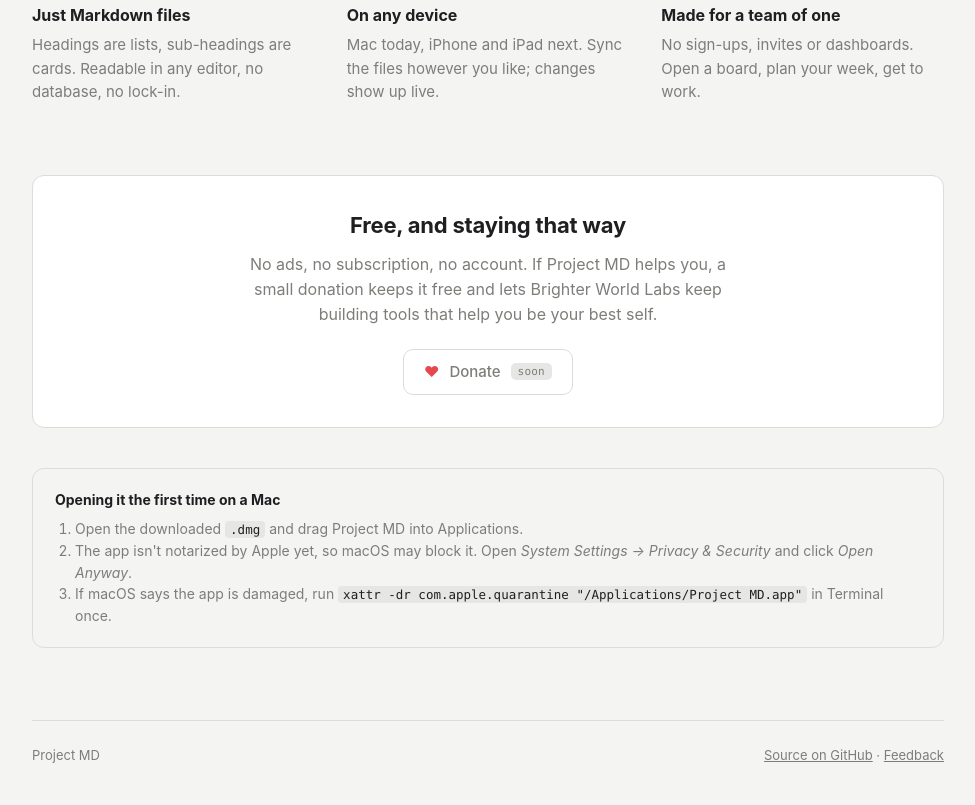
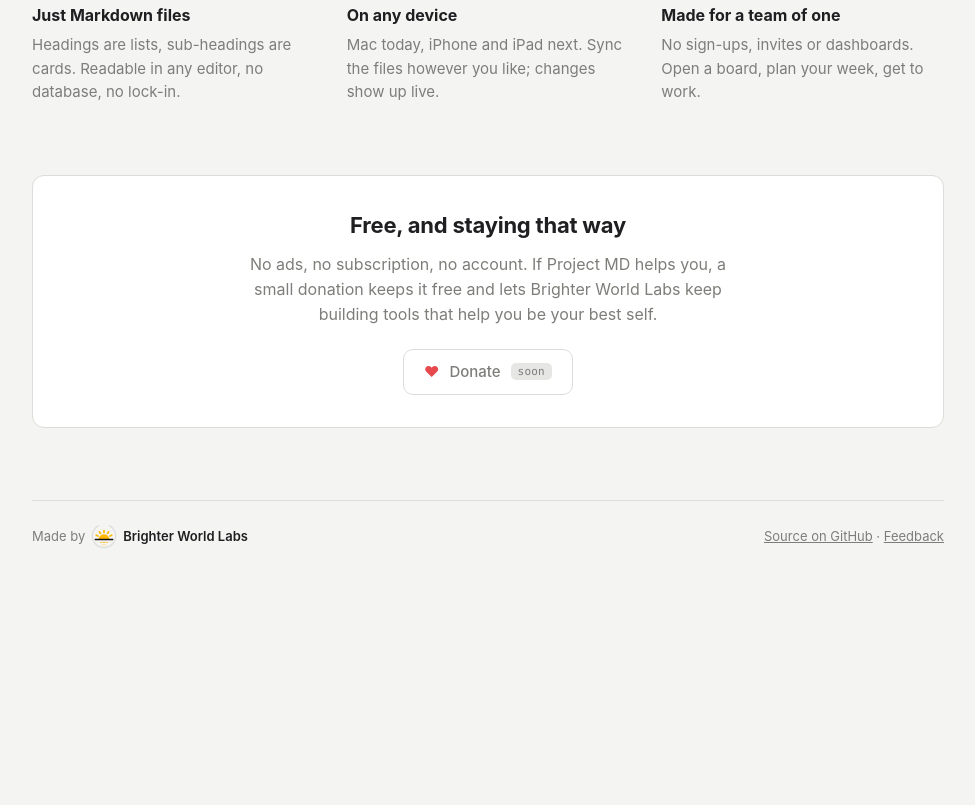
Before and after one commit to IR-Idler/project-md, a website: page docs/index.html in a window 1280 px wide. Shown: the part 1113-1918 px from the top of the page, without its empty margins (152-1127 px from the left). After the commit the page ends 1700 px from the top, so only its background shows below. Drawn offline with Linux system fonts and the light colour scheme.

Commit message:
Website: drop the Mac first-launch note, inline the logo, credit Brighter World Labs
- Remove the "Opening it the first time on a Mac" section (notarization is coming).
- Draw the header logo inline so it shows wherever the page is opened.
- Footer: "Made by Brighter World Labs" with the sun mark, linking to the studio site.
- overview.md: color profile now matches the logo and site (paper, ink, green);
  the orange was only a card-marker color. Add fonts.

Co-Authored-By: Claude Opus 5.5 <noreply@anthropic.com>

```diff
--- a/docs/index.html
+++ b/docs/index.html
@@ -22,6 +22,8 @@
         --red: #e5484d;
         --blue: #0090ff;
         --tint: 18%;
+        --bwl-arc: #dadada;
+        --bwl-horizon: #111111;
         --mono: ui-monospace, "SF Mono", Menlo, Consolas, monospace;
         --sans: -apple-system, BlinkMacSystemFont, "Segoe UI", Inter, Roboto, sans-serif;
         color-scheme: light dark;
@@ -37,6 +39,8 @@
           --ink: #ececea;
           --on-ink: #19191b;
           --tint: 26%;
+          --bwl-arc: #4a5268;
+          --bwl-horizon: #f6efe2;
         }
       }
 
@@ -76,7 +80,7 @@
         font: 700 15px var(--mono);
         text-decoration: none;
       }
-      .brand img {
+      .brand svg {
         width: 28px;
         height: 28px;
       }
@@ -282,7 +286,7 @@
 
       /* donate */
       .support {
-        margin-bottom: 40px;
+        margin-bottom: 72px;
         padding: 32px 24px;
         border: 1px solid var(--line);
         border-radius: 12px;
@@ -306,22 +310,6 @@
         color: var(--red);
       }
 
-      /* first launch */
-      .note {
-        margin-bottom: 72px;
-        padding: 20px 22px;
-        border: 1px solid var(--line);
-        border-radius: 12px;
-        font-size: 14px;
-        color: var(--muted);
-      }
-      .note strong {
-        color: var(--text);
-      }
-      .note ol {
-        margin: 8px 0 0;
-        padding-left: 20px;
-      }
       code {
         font: 12.5px var(--mono);
         padding: 1px 5px;
@@ -333,6 +321,7 @@
       footer {
         display: flex;
         justify-content: space-between;
+        align-items: center;
         flex-wrap: wrap;
         gap: 8px;
         padding: 24px 0 40px;
@@ -342,6 +331,31 @@
       }
       footer a {
         color: var(--muted);
+      }
+      .maker {
+        display: inline-flex;
+        align-items: center;
+        gap: 6px;
+        text-decoration: none;
+      }
+      .maker span {
+        color: var(--text);
+        font-weight: 600;
+      }
+      .maker:hover span {
+        text-decoration: underline;
+      }
+      .maker svg {
+        width: 30px;
+        height: 30px;
+        margin: -4px -2px;
+        flex: none;
+      }
+      .maker .arc {
+        stroke: var(--bwl-arc);
+      }
+      .maker .horizon {
+        stroke: var(--bwl-horizon);
       }
 
       @media (max-width: 760px) {
@@ -372,7 +386,14 @@
   <body>
     <div class="wrap">
       <header>
-        <a class="brand" href="./"><img src="icon.svg" alt="" />Project MD</a>
+        <a class="brand" href="./"
+          ><svg viewBox="0 0 1024 1024" aria-hidden="true">
+            <rect x="64" y="64" width="896" height="896" rx="200" fill="#26272b" />
+            <rect x="200" y="230" width="176" height="560" rx="36" fill="#f2f2f0" />
+            <rect x="424" y="230" width="176" height="400" rx="36" fill="#f2f2f0" />
+            <rect x="648" y="230" width="176" height="250" rx="36" fill="#30a46c" /></svg
+          >Project MD</a
+        >
         <nav class="nav"><a href="https://github.com/IR-Idler/project-md">GitHub</a></nav>
       </header>
 
@@ -477,23 +498,28 @@
         <span class="dl soon" aria-disabled="true"><span class="heart">♥</span> Donate <span class="tag">soon</span></span>
       </section>
 
-      <section class="note">
-        <strong>Opening it the first time on a Mac</strong>
-        <ol>
-          <li>Open the downloaded <code>.dmg</code> and drag Project MD into Applications.</li>
-          <li>
-            The app isn't notarized by Apple yet, so macOS may block it. Open
-            <em>System Settings → Privacy &amp; Security</em> and click <em>Open Anyway</em>.
-          </li>
-          <li>
-            If macOS says the app is damaged, run
-            <code>xattr -dr com.apple.quarantine "/Applications/Project MD.app"</code> in Terminal once.
-          </li>
-        </ol>
-      </section>
-
       <footer>
-        <span>Project MD</span>
+        <a class="maker" href="https://ir-idler.github.io/brighter-world-labs/">
+          Made by
+          <svg viewBox="0 0 200 200" aria-hidden="true">
+            <defs><clipPath id="bwl-sky"><rect width="200" height="124" /></clipPath></defs>
+            <g fill="none" stroke-linecap="round">
+              <path class="arc" d="M136.6 31.1 A78 78 0 1 1 63.4 31.1" stroke-width="7" />
+              <circle cx="100" cy="124" r="36" fill="#FFB800" stroke="none" clip-path="url(#bwl-sky)" />
+              <g stroke="#FFB800" stroke-width="11">
+                <line x1="59.3" y1="100.5" x2="48.0" y2="94.0" />
+                <line x1="76.5" y1="83.3" x2="70.0" y2="72.0" />
+                <line x1="100" y1="77" x2="100" y2="64" />
+                <line x1="123.5" y1="83.3" x2="130.0" y2="72.0" />
+                <line x1="140.7" y1="100.5" x2="152.0" y2="94.0" />
+              </g>
+              <line class="horizon" x1="42" y1="124" x2="158" y2="124" stroke-width="10" />
+              <line x1="76" y1="143" x2="124" y2="143" stroke="#FFB800" stroke-width="6" opacity=".7" />
+              <line x1="88" y1="160" x2="112" y2="160" stroke="#FFB800" stroke-width="6" opacity=".4" />
+            </g>
+          </svg>
+          <span>Brighter World Labs</span>
+        </a>
         <span>
           <a href="https://github.com/IR-Idler/project-md">Source on GitHub</a> ·
           <a href="https://github.com/IR-Idler/project-md/issues">Feedback</a>
```
Also changed, not shown: overview.md (+7 -5 lines).
